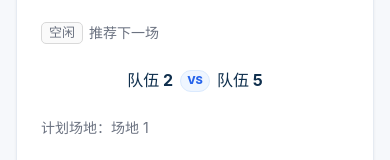
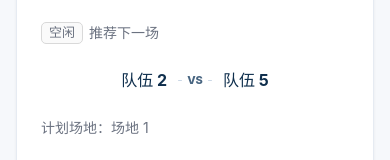
Before and after one commit to KyleWyn/matchflow, a Vue app: page / in a window 390 px wide. Both pictures are taken after a click on the button "生成赛程". Shown: the part 465-625 px from the top of the page. Built offline with nearby package versions, Linux system fonts and the light colour scheme.

Commit message:
Unify venue versus styling

```diff
--- a/src/styles.css
+++ b/src/styles.css
@@ -648,20 +648,29 @@ input {
 }
 
 .venue-vs {
-  min-width: 34px;
-  height: 24px;
-  padding: 0 7px;
+  min-width: 48px;
+  height: 22px;
+  padding: 0;
   display: inline-flex;
   align-items: center;
   justify-content: center;
-  border: 1px solid #dbeafe;
-  border-radius: 999px;
-  color: #2563eb;
-  background: #eff6ff;
-  font-size: 11px;
+  gap: 6px;
+  border: 0;
+  color: #486581;
+  background: transparent;
+  font-size: 12px;
   line-height: 1;
   font-weight: 800;
   letter-spacing: 0;
+}
+
+.venue-vs::before,
+.venue-vs::after {
+  content: "";
+  width: 5px;
+  height: 1px;
+  border-radius: 999px;
+  background: #cbd8e6;
 }
 
 .venue-actions {
@@ -1859,9 +1868,15 @@ input {
   }
 
   .venue-vs {
-    min-width: 30px;
-    height: 22px;
-    padding: 0 6px;
+    min-width: 42px;
+    height: 20px;
+    gap: 5px;
+    font-size: 11px;
+  }
+
+  .venue-vs::before,
+  .venue-vs::after {
+    width: 4px;
   }
 
   .schedule-cell {
```
